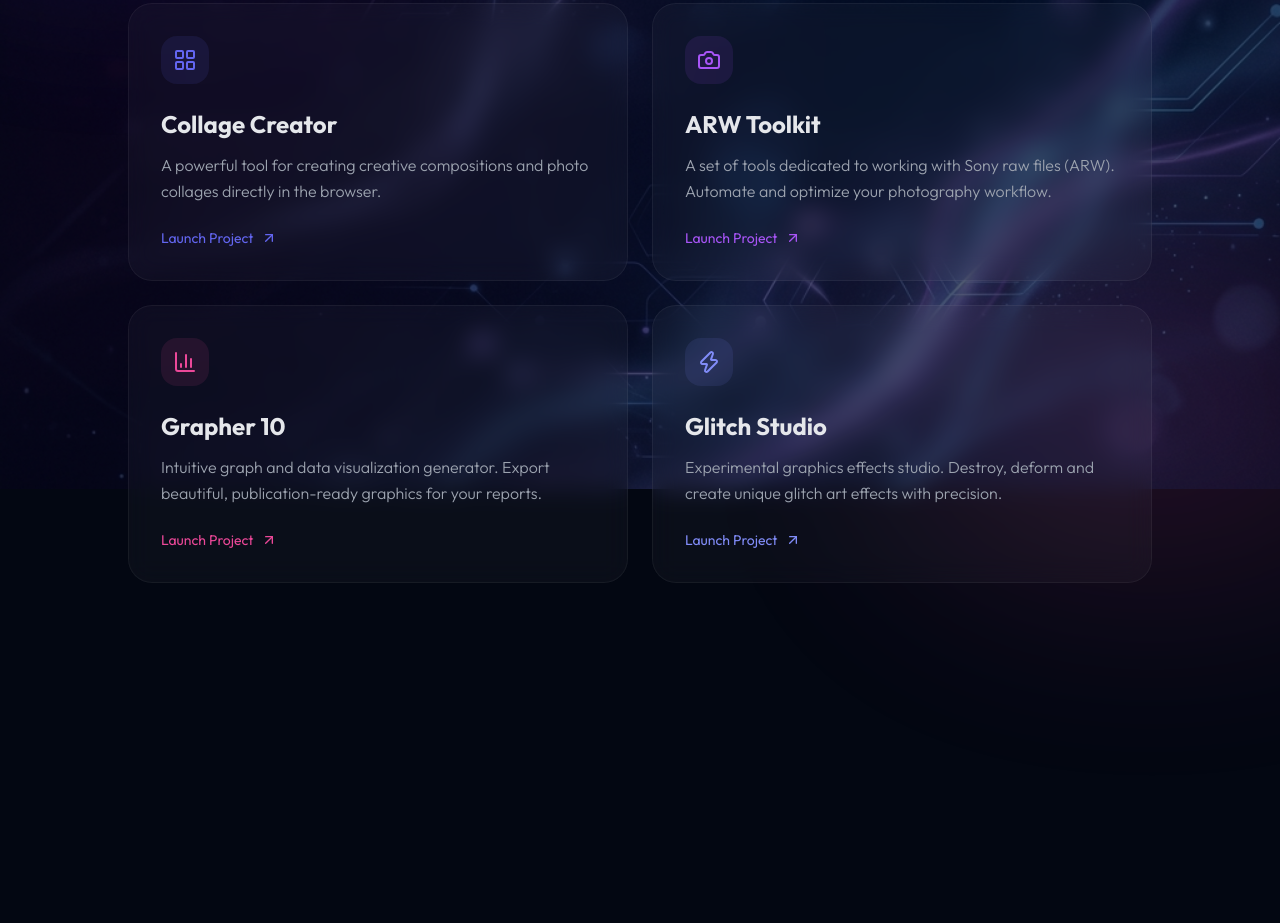
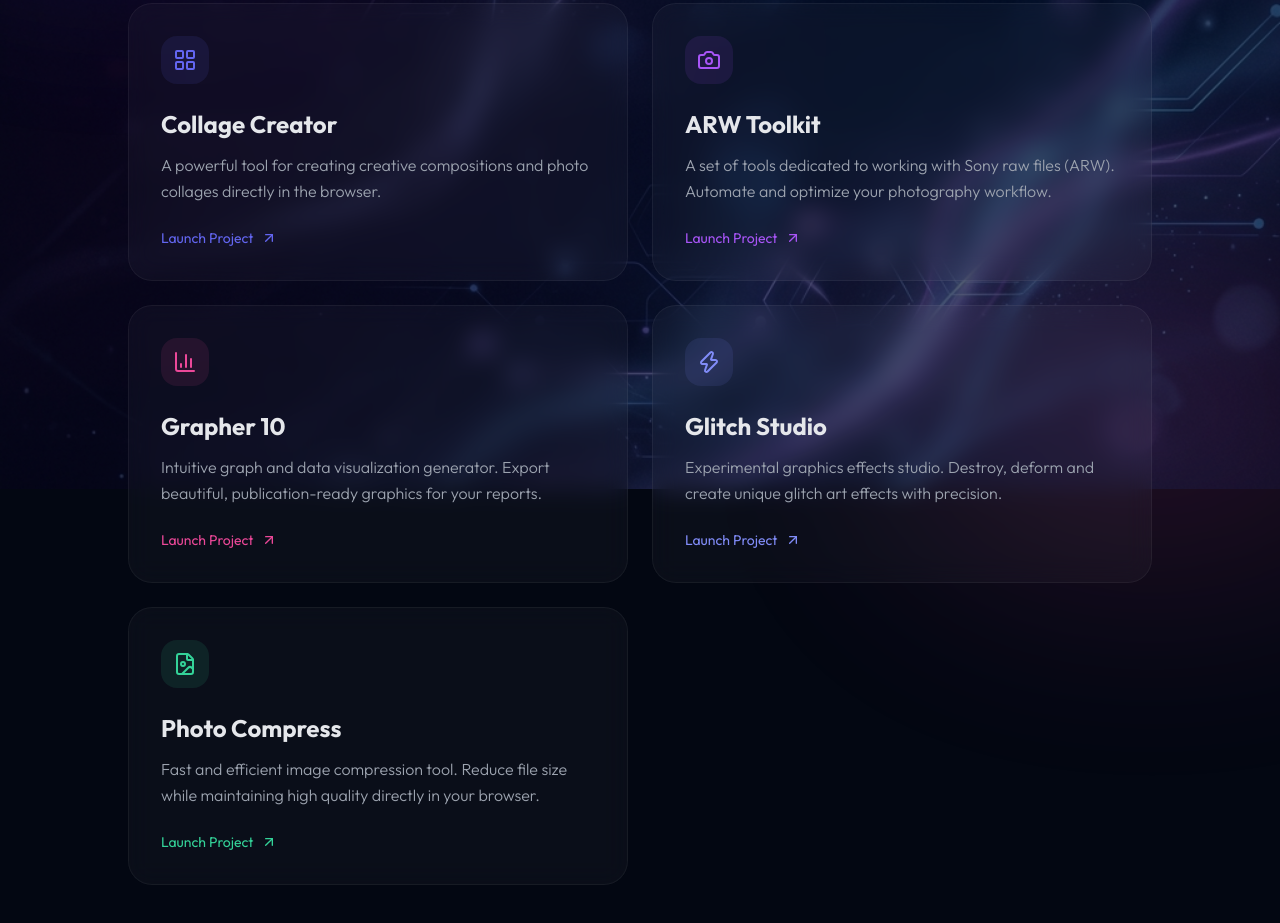
Before and after one commit to WowkDigital/WD_HUB, a plain HTML site: page index.html in a window 1280 px wide. Shown: the part 311-1234 px from the top of the page. Before the commit the page ends 1022 px from the top, so only its background shows below. Drawn offline with nearby package versions, Linux system fonts and the light colour scheme; a script that the page names is missing.

Commit message:
feat: add Photo Compress project card to index and README documentation

```diff
--- a/index.html
+++ b/index.html
@@ -208,6 +208,22 @@
                 </div>
             </a>
 
+            <!-- Photo Compress -->
+            <a href="https://wowkdigital.github.io/photo_compress/" target="_blank" class="card-glow">
+                <div class="glass glass-hover p-8 rounded-3xl transition-all duration-300 h-full flex flex-col group">
+                    <div class="w-12 h-12 bg-emerald-400/10 rounded-2xl flex items-center justify-center mb-6 text-emerald-400 group-hover:scale-110 transition-transform duration-300">
+                        <i data-lucide="file-image" class="w-6 h-6"></i>
+                    </div>
+                    <h2 class="text-2xl font-bold mb-3 group-hover:text-emerald-400 transition-colors">Photo Compress</h2>
+                    <p class="text-gray-400 font-light leading-relaxed mb-6">
+                        Fast and efficient image compression tool. Reduce file size while maintaining high quality directly in your browser.
+                    </p>
+                    <div class="mt-auto flex items-center text-sm font-medium text-emerald-400">
+                        Launch Project <i data-lucide="arrow-up-right" class="w-4 h-4 ml-2"></i>
+                    </div>
+                </div>
+            </a>
+
         </main>
     </div>
 
```
Also changed, not shown: README.md.
